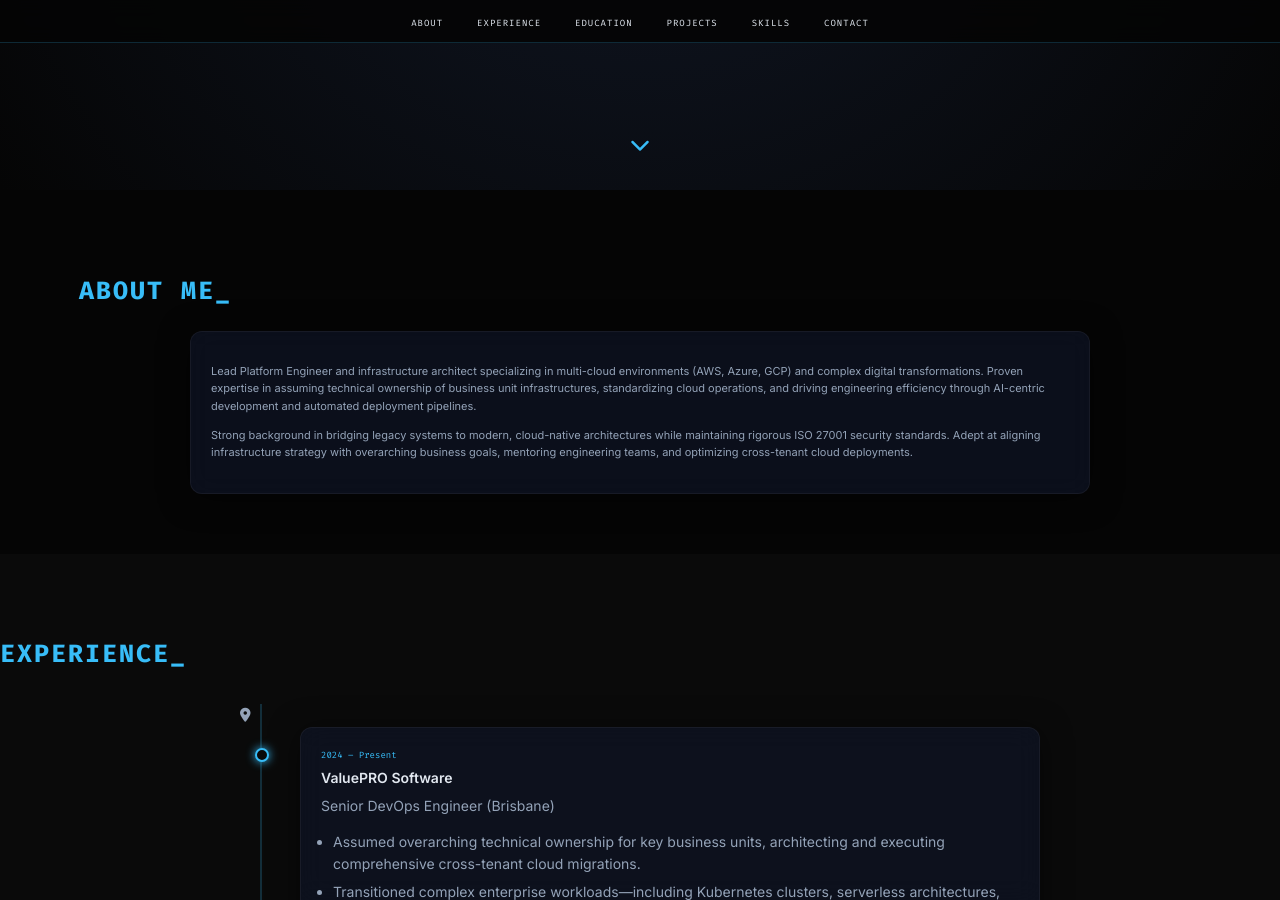
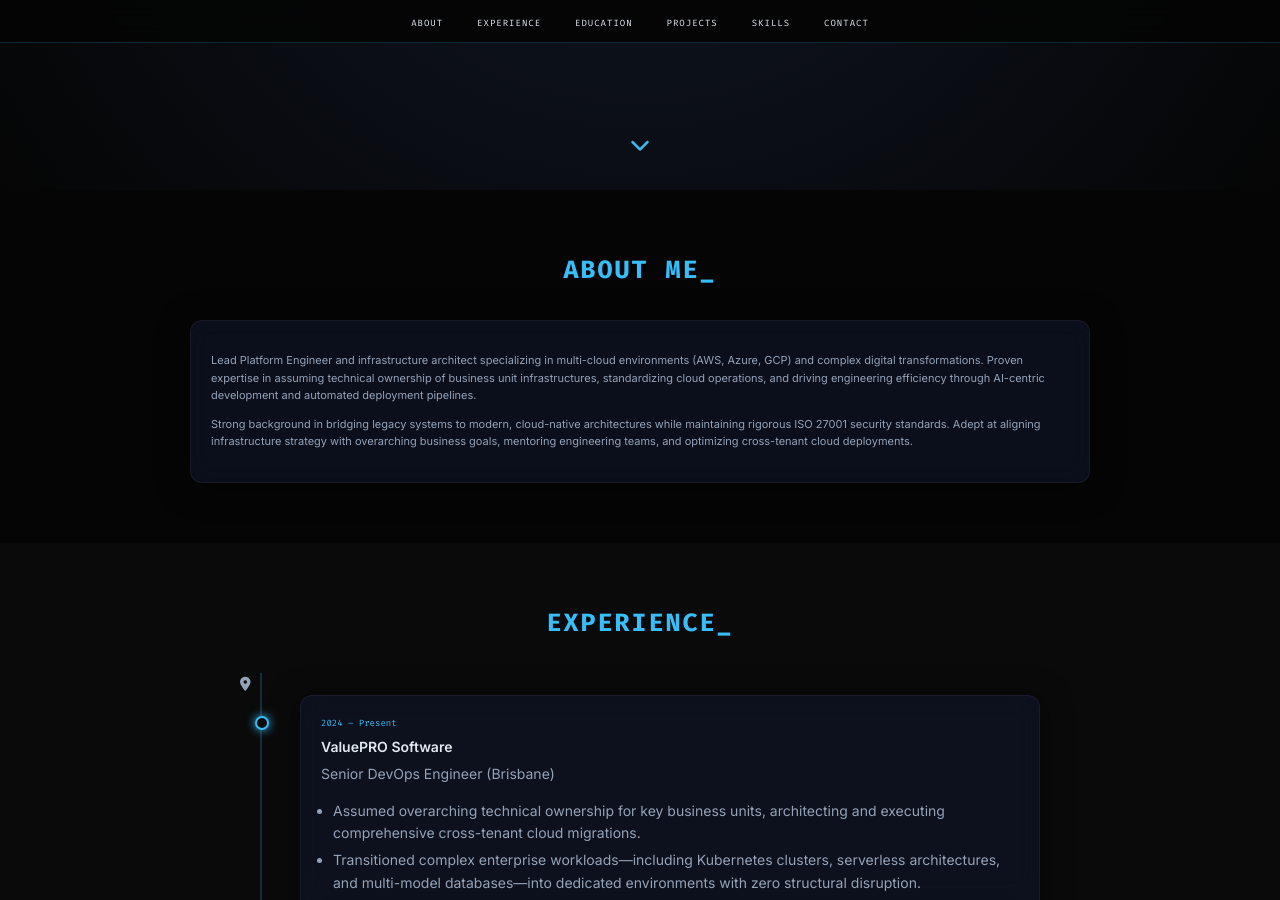
Before and after one commit to saviashan/saviashan.github.io, a Jekyll site: the page built from index.md, in a window 1280 px wide and 900 px high, scrolled down 710 px. Built offline with Jekyll 4.4.1, drawn with Linux system fonts in a browser that asks for light colours; nearby versions of some CDN libraries; library files that are not in the unit come from our copies.

Commit message:
fix: perfectly center all headings globally

```diff
--- a/assets/css/styles.css
+++ b/assets/css/styles.css
@@ -65,11 +65,12 @@ a:hover {
 .heading {
   font-family: var(--font-mono);
   font-size: 2.5rem;
-  margin-bottom: 3rem;
+  margin: 0 auto 3rem auto;
+  text-align: center;
   text-transform: uppercase;
   letter-spacing: 2px;
   position: relative;
-  display: inline-block;
+  display: table;
 }
 
 .heading::after {
--- a/index.md
+++ b/index.md
@@ -17,9 +17,9 @@ layout: default
 <!-- End #lead -->
 
 <div id="about" class="tech-section bg-darker">
-    <div class="container text-center">
-        <h2 class="heading text-accent" style="margin-bottom: 2rem;">About Me</h2>
-        <div class="glass-panel text-left" style="max-width: 900px; margin: 0 auto; text-align: left;">
+    <div class="container">
+        <h2 class="heading text-accent">About Me</h2>
+        <div class="glass-panel" style="max-width: 900px; margin: 0 auto;">
             <p>
                 Lead Platform Engineer and infrastructure architect specializing in multi-cloud environments (AWS, Azure, GCP) and complex digital transformations. Proven expertise in assuming technical ownership of business unit infrastructures, standardizing cloud operations, and driving engineering efficiency through AI-centric development and automated deployment pipelines.
             </p>
```
